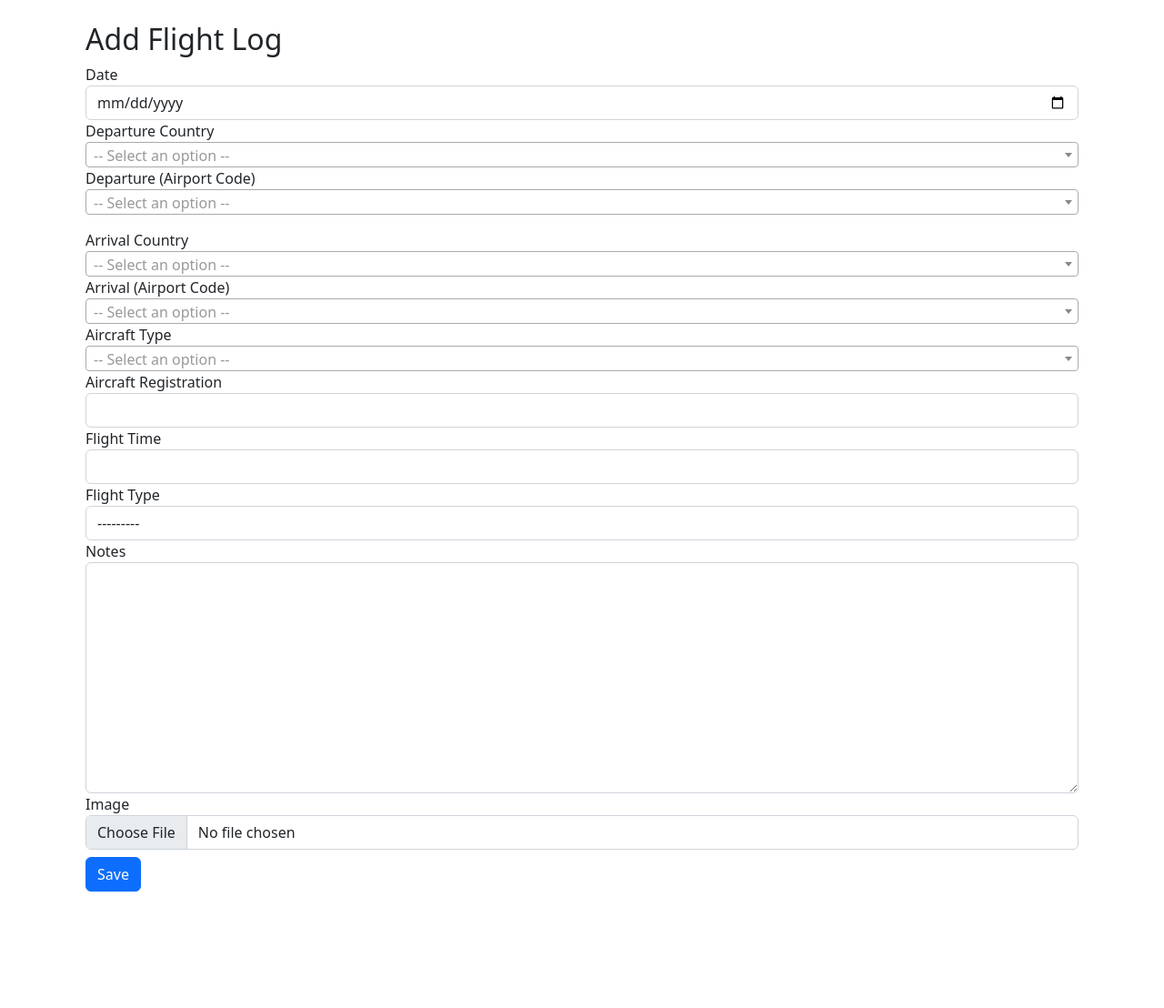
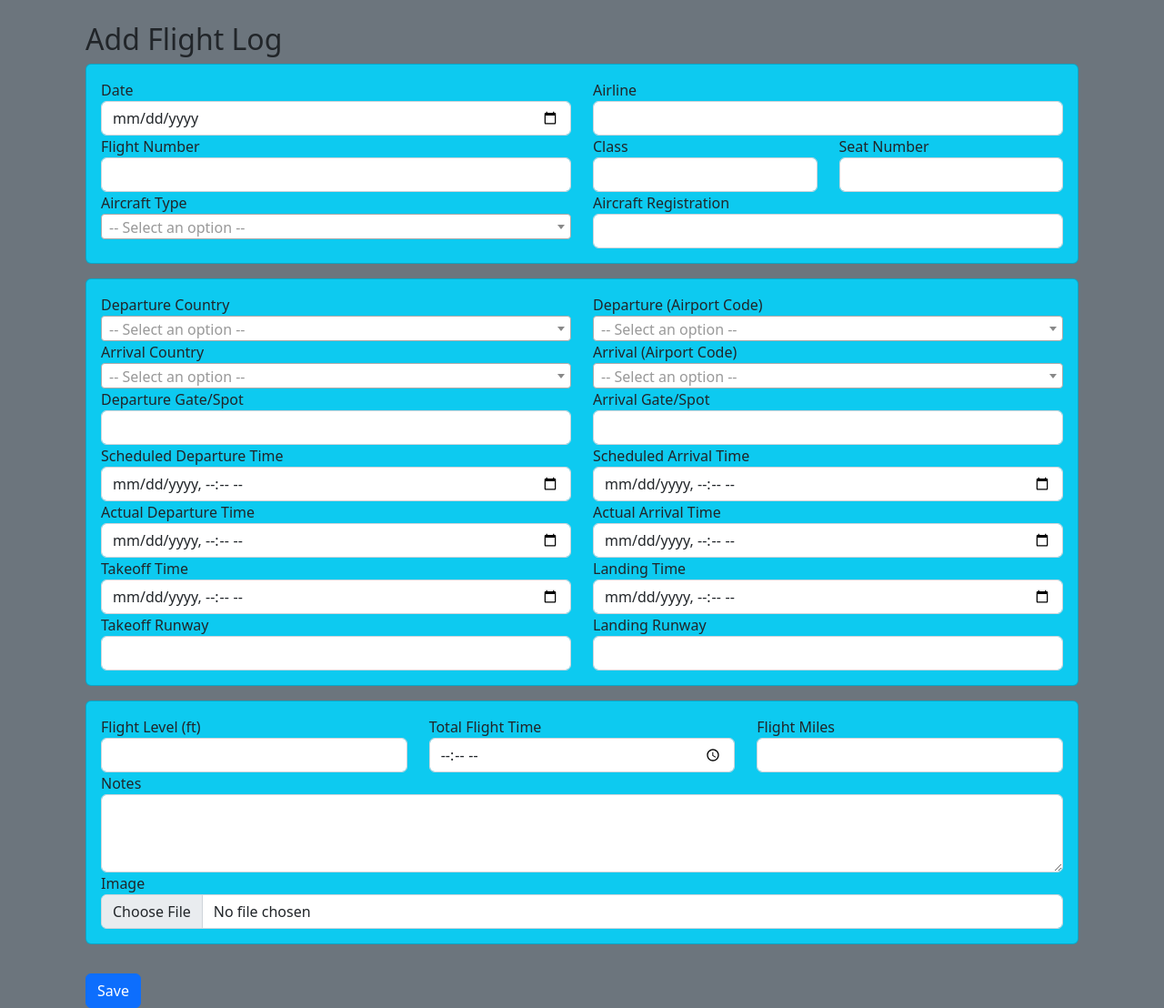
Before and after one commit to eaglehat0423/flight_log, a Django app: page /add/ in a window 1280 px wide. Shown: the part 56-1164 px from the top of the page at 91% size. Before the commit the page ends 1036 px from the top, so only its background shows below. Run offline with Django 5.2, Linux system fonts and the light colour scheme; a user stored in the database is signed in; some libraries are stand-ins or nearby versions.

Commit message:
フォーム入力画面改善

```diff
--- a/flightlog/forms.py
+++ b/flightlog/forms.py
@@ -6,17 +6,22 @@ class FlightLogForm(forms.ModelForm):
         model = FlightLog
         exclude = ['user']
         widgets = {
-            'date': forms.DateInput(
-                attrs={
-                    'type': 'date',
-                    'class': 'form-control'
-                }
-            ),
+            'date': forms.DateInput(attrs={'type': 'date', 'class': 'form-control'}),
+            'scheduled_departure': forms.DateTimeInput(attrs={'type': 'datetime-local', 'class': 'form-control'}),
+            'scheduled_arrival': forms.DateTimeInput(attrs={'type': 'datetime-local', 'class': 'form-control'}),
+            'actual_departure': forms.DateTimeInput(attrs={'type': 'datetime-local', 'class': 'form-control'}),
+            'actual_arrival': forms.DateTimeInput(attrs={'type': 'datetime-local', 'class': 'form-control'}),
+            'takeoff_time': forms.DateTimeInput(attrs={'type': 'datetime-local', 'class': 'form-control'}),
+            'landing_time': forms.DateTimeInput(attrs={'type': 'datetime-local', 'class': 'form-control'}),
+            'notes': forms.Textarea(attrs={'rows': 3, 'class': 'form-control'}),
+            'total_time': forms.TimeInput(attrs={'type': 'time', 'class': 'form-control'}),
         }
+
 
     def save(self, commit=True):
         instance = super().save(commit=False)
+        if self.user:
+            instance.user = self.user
         if commit:
-            instance.user = self.user  # ログインユーザーを自動設定
             instance.save()
         return instance
--- a/flightlog/models.py
+++ b/flightlog/models.py
@@ -10,13 +10,6 @@ class FlightLog(models.Model):
     arrival = models.CharField(max_length=10)
     aircraft_type = models.CharField(max_length=50)
     aircraft_reg = models.CharField(max_length=20, blank=True)
-    flight_time = models.DecimalField(max_digits=5, decimal_places=2)
-
-    flight_type = models.CharField(max_length=10, choices=[
-        ('VFR', 'VFR'),
-        ('IFR', 'IFR'),
-        ('TRAINING', 'Training'),
-    ])
     notes = models.TextField(blank=True)
     image = models.ImageField(upload_to='flight_images/', blank=True, null=True)
 
@@ -41,5 +34,9 @@ class FlightLog(models.Model):
     takeoff_runway = models.CharField(max_length=10, blank=True)
     landing_runway = models.CharField(max_length=10, blank=True)
 
+    flight_level = models.IntegerField(null=True, blank=True)
+    total_time = models.DurationField(null=True, blank=True)
+    flight_miles = models.IntegerField(null=True, blank=True)
+
     def __str__(self):
         return f"{self.date} | {self.departure} → {self.arrival}"
--- a/flightlog/templates/flightlog/add_log.html
+++ b/flightlog/templates/flightlog/add_log.html
@@ -11,68 +11,197 @@
   <h2>Add Flight Log</h2>
   <form method="post" enctype="multipart/form-data">
     {% csrf_token %}
+    <div class="card p-3 mb-3 bg-info">
+        <div class="row">
+            <div class="col-md-6">
                     <div class="form-group">
                     <label for="id_date">Date</label>
                     {{ form.date|add_class:"form-control" }}
                     </div>
+            </div>
+            <div class="col-md-6">
+                    <div class="form-group">
+                    <label for="id_airline">Airline</label>
+                    {{ form.airline|add_class:"form-control" }}
+                    </div>
+            </div>
+
+            <div class="col-md-6">
+                    <div class="form-group">
+                    <label for="id_flight_number">Flight Number</label>
+                    {{ form.flight_number|add_class:"form-control" }}
+                    </div>
+            </div>
+            <div class="col-md-3">
+                    <div class="form-group">
+                    <label for="id_seat_class">Class</label>
+                    {{ form.seat_class|add_class:"form-control" }}
+                    </div>
+            </div>
+            <div class="col-md-3">
+                    <div class="form-group">
+                    <label for="id_seat_number">Seat Number</label>
+                    {{ form.seat_number|add_class:"form-control" }}
+                    </div>
+            </div>
+
+            <div class="col-md-6">
+                    <div class="form-group">
+                    <label for="id_aircraft_type">Aircraft Type</label>
+                    <select name="aircraft_type" id="id_aircraft_type" class="form-control select2">
+                        <option value="">-- Select Aircraft Type --</option>
+                    </select>
+                    </div>
+            </div>
+            <div class="col-md-6">
+                    <div class="form-group">
+                    <label for="id_aircraft_reg">Aircraft Registration</label>
+                    {{ form.aircraft_reg|add_class:"form-control" }}
+                    </div>
+            </div>
+        </div>
+    </div>
+
+    <div class="card p-3 mb-3 bg-info">
+        <div class="row">
+            <div class="col-md-6">
             <div class="form-group">
                 <label for="country-select">Departure Country</label>
                 <select id="country-select" class="form-control select2">
                 <option value="">-- Select Country --</option>
                 </select>
             </div>
-
+            </div>
+            <div class="col-md-6">
             <div class="form-group">
                 <label for="id_departure">Departure (Airport Code)</label>
                 <select name="departure" id="id_departure" class="form-control select2">
                 <option value="">-- Select Airport --</option>
                 </select>
             </div>
+            </div>
 
-    <div class="form-group mt-3">
+            <div class="col-md-6">
+            <div class="form-group">
                 <label for="arrival-country-select">Arrival Country</label>
                 <select id="arrival-country-select" class="form-control select2">
                 <option value="">-- Select Country --</option>
                 </select>
             </div>
-
+            </div>
+            <div class="col-md-6">
             <div class="form-group">
                 <label for="id_arrival">Arrival (Airport Code)</label>
                 <select name="arrival" id="id_arrival" class="form-control select2">
                 <option value="">-- Select Airport --</option>
                 </select>
             </div>
-
-
-    <div class="form-group">
-      <label for="id_aircraft_type">Aircraft Type</label>
-      <select name="aircraft_type" id="id_aircraft_type" class="form-control select2">
-        <option value="">-- Select Aircraft Type --</option>
-      </select>
             </div>
 
+            <div class="col-md-6">
+            <div class="form-group">
+                <label for="id_departure_gate">Departure Gate/Spot</label>
+                {{ form.departure_gate|add_class:"form-control" }}
+            </div>
+            </div>
+            <div class="col-md-6">
+            <div class="form-group">
+                <label for="id_arrival_gate">Arrival Gate/Spot</label>
+                {{ form.arrival_gate|add_class:"form-control" }}
+            </div>
+            </div>
 
+            <div class="col-md-6">
             <div class="form-group">
-      <label for="id_aircraft_reg">Aircraft Registration</label>
-      {{ form.aircraft_reg|add_class:"form-control" }}
+                <label for="id_scheduled_departure">Scheduled Departure Time</label>
+                {{ form.scheduled_departure|add_class:"form-control" }}
             </div>
+            </div>
+            <div class="col-md-6">
             <div class="form-group">
-      <label for="id_flight_time">Flight Time</label>
-      {{ form.flight_time|add_class:"form-control" }}
+                <label for="id_scheduled_arrival">Scheduled Arrival Time</label>
+                {{ form.scheduled_arrival|add_class:"form-control" }}
             </div>
+            </div>
+
+            <div class="col-md-6">
             <div class="form-group">
-      <label for="id_flight_type">Flight Type</label>
-      {{ form.flight_type|add_class:"form-control" }}
+                <label for="id_actual_departure">Actual Departure Time</label>
+                {{ form.actual_departure|add_class:"form-control" }}
             </div>
+            </div>
+            <div class="col-md-6">
+            <div class="form-group">
+                <label for="id_actual_arrival">Actual Arrival Time</label>
+                {{ form.actual_arrival|add_class:"form-control" }}
+            </div>
+            </div>
+
+            <div class="col-md-6">
+            <div class="form-group">
+                <label for="id_takeoff_time">Takeoff Time</label>
+                {{ form.takeoff_time|add_class:"form-control" }}
+            </div>
+            </div>
+            <div class="col-md-6">
+            <div class="form-group">
+                <label for="id_landing_time">Landing Time</label>
+                {{ form.landing_time|add_class:"form-control" }}
+            </div>
+            </div>
+
+            <div class="col-md-6">
+            <div class="form-group">
+                <label for="id_takeoff_runway">Takeoff Runway</label>
+                {{ form.takeoff_runway|add_class:"form-control" }}
+            </div>
+            </div>
+            <div class="col-md-6">
+            <div class="form-group">
+                <label for="id_landing_runway">Landing Runway</label>
+                {{ form.landing_runway|add_class:"form-control" }}
+            </div>
+            </div>
+        </div>
+    </div>
+
+    <div class="card p-3 mb-3 bg-info">
+        <div class="row">
+            <div class="col-md-4">
+            <div class="form-group">
+                <label for="id_flight_level">Flight Level (ft)</label>
+                {{ form.flight_level|add_class:"form-control" }}
+            </div>
+            </div>
+            <div class="col-md-4">
+            <div class="form-group">
+                <label for="id_total_time">Total Flight Time</label>
+                {{ form.total_time|add_class:"form-control" }}
+            </div>
+            </div>
+            <div class="col-md-4">
+            <div class="form-group">
+                <label for="id_flight_miles">Flight Miles</label>
+                {{ form.flight_miles|add_class:"form-control" }}
+            </div>
+            </div>
+
+            <div class="col-12">
             <div class="form-group">
                 <label for="id_notes">Notes</label>
                 {{ form.notes|add_class:"form-control" }}
             </div>
+            </div>
+            <div class="col-12">
             <div class="form-group">
                 <label for="id_image">Image</label>
                 {{ form.image|add_class:"form-control" }}
             </div>
-    <button type="submit" class="btn btn-primary mt-2">Save</button>
+            </div>
+        </div>
+    </div>
+
+    <button type="submit" class="btn btn-primary mt-3">Save</button>
   </form>
 </div>
 
--- a/flightlog/templatetags/custom_filters.py
+++ b/flightlog/templatetags/custom_filters.py
@@ -3,9 +3,7 @@ from django import template
 register = template.Library()
 
 @register.filter(name='add_class')
-def add_class(value, arg):
-    """
-    Adds a class to a form field
-    Usage: {{ form.field|add_class:"css_class" }}
-    """
-    return value.as_widget(attrs={'class': arg})
+def add_class(field, css_class):
+    if hasattr(field, 'as_widget'):
+        return field.as_widget(attrs={"class": css_class})
+    return field  # フィールドでない場合はそのまま返す
--- a/flightlog_app/settings.py
+++ b/flightlog_app/settings.py
@@ -24,8 +24,6 @@ SECRET_KEY = "django-insecure-n2h1=s-6b@xud(9ztdlc8a!9*_-ac&ckhw2zho%!8mo!$n=)1#
 
 # SECURITY WARNING: don't run with debug turned on in production!
 DEBUG = True
-
-ALLOWED_HOSTS = []
 
 
 # Application definition
--- a/templates/base.html
+++ b/templates/base.html
@@ -11,7 +11,7 @@
     <!-- ✅ Select2 CSS -->
     <link href="https://cdn.jsdelivr.net/npm/select2@4.1.0-rc.0/dist/css/select2.min.css" rel="stylesheet" />
 </head>
-<body>
+<body class="bg-secondary">
     <!-- ナビゲーションバー -->
     <nav class="navbar navbar-expand-lg navbar-dark bg-dark">
         <div class="container-fluid">
@@ -39,7 +39,7 @@
     </nav>
 
     <!-- メインコンテンツ -->
-    <div class="container mt-4">
+    <div class="container mt-4 bg-secondary">
         {% block content %}
         {% endblock %}
     </div>
```
Also changed, not shown: db.sqlite3, flightlog/migrations/0002_flightlog_actual_arrival_flightlog_actual_departure_and_more.py (added), flightlog/migrations/0003_flightlog_flight_level_flightlog_flight_miles_and_more.py (added), flightlog/migrations/0004_remove_flightlog_flight_time_and_more.py (added). Lines whose indentation alone changed are shown as unchanged.
